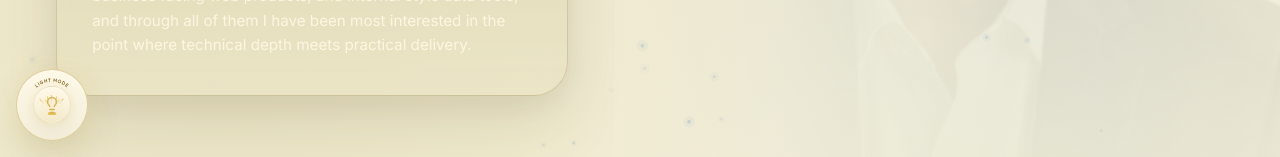
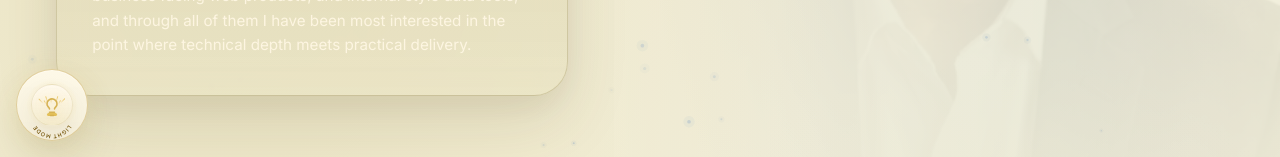
Before and after one commit to arjoneelghosh/mark2_execution, a React (Vite) app: page / in a window 1280 px wide. Both pictures are taken after a click on the button "DARK MODE". Shown: the part 643-800 px from the top of the page. Built offline with nearby package versions, Linux system fonts and the light colour scheme.

Commit message:
fix: rebalance bulb control layout and proportions

```diff
--- a/src/components/ui/ThemeToggle.tsx
+++ b/src/components/ui/ThemeToggle.tsx
@@ -29,7 +29,7 @@ const ThemeToggle: React.FC = () => {
         <path
           id={modeLabelArcId}
           className="theme-bulb-label-arc-path"
-          d="M 17 50 A 33 33 0 0 1 83 50"
+          d="M 77 65 A 27 27 0 0 1 23 65"
         />
         <text className="theme-bulb-ring-label">
           <textPath
@@ -37,7 +37,7 @@ const ThemeToggle: React.FC = () => {
             startOffset="50%"
             textAnchor="middle"
             lengthAdjust="spacingAndGlyphs"
-            textLength="48"
+            textLength="56"
           >
             {currentModeLabel.toUpperCase()}
           </textPath>
@@ -53,7 +53,7 @@ const ThemeToggle: React.FC = () => {
           <span className="theme-bulb-ray" />
           <span className="theme-bulb-ray" />
         </span>
-        <Lightbulb size={18} strokeWidth={1.85} className="theme-bulb-icon" />
+        <Lightbulb size={20} strokeWidth={1.9} className="theme-bulb-icon" />
         <span className="theme-bulb-filament" />
       </span>
     </button>
--- a/src/index.css
+++ b/src/index.css
@@ -675,9 +675,9 @@ a:hover {
 
   .theme-bulb-ring-label {
     font-family: 'Outfit', sans-serif;
-    font-size: 7.1px;
+    font-size: 8.2px;
     font-weight: 600;
-    letter-spacing: 0.13em;
+    letter-spacing: 0.11em;
     fill: rgb(var(--text-faint-rgb) / 0.9);
     transition: fill var(--transition-fast) ease;
   }
@@ -689,8 +689,8 @@ a:hover {
     flex-direction: column;
     align-items: center;
     justify-content: center;
-    width: 2.35rem;
-    height: 2.35rem;
+    width: 2.62rem;
+    height: 2.62rem;
     overflow: hidden;
     border-radius: 999px;
     border: 1px solid rgb(var(--border-rgb) / 0.28);
@@ -706,11 +706,11 @@ a:hover {
 
   .theme-bulb-rays {
     position: absolute;
-    top: 0.32rem;
+    top: 0.44rem;
     left: 50%;
     z-index: 0;
-    width: 1.18rem;
-    height: 0.72rem;
+    width: 1.34rem;
+    height: 0.7rem;
     pointer-events: none;
     opacity: 0;
     transform: translateX(-50%) translateY(0.08rem) scale(0.94);
@@ -734,53 +734,54 @@ a:hover {
   }
 
   .theme-bulb-ray:nth-child(1) {
-    left: 0.08rem;
-    height: 0.42rem;
-    transform: rotate(-42deg);
+    left: 0.06rem;
+    height: 0.37rem;
+    transform: rotate(-44deg);
   }
 
   .theme-bulb-ray:nth-child(2) {
     left: 0.22rem;
-    height: 0.28rem;
+    height: 0.22rem;
     width: 0.075rem;
-    transform: rotate(-28deg);
+    transform: rotate(-30deg);
   }
 
   .theme-bulb-ray:nth-child(3) {
-    left: 0.37rem;
-    height: 0.48rem;
-    transform: rotate(-14deg);
+    left: 0.39rem;
+    height: 0.44rem;
+    transform: rotate(-17deg);
   }
 
   .theme-bulb-ray:nth-child(4) {
-    left: 0.54rem;
-    height: 0.54rem;
+    left: 0.62rem;
+    height: 0.3rem;
     transform: translateX(-50%) rotate(0deg);
   }
 
   .theme-bulb-ray:nth-child(5) {
-    right: 0.37rem;
-    height: 0.48rem;
-    transform: rotate(14deg);
+    right: 0.39rem;
+    height: 0.44rem;
+    transform: rotate(17deg);
   }
 
   .theme-bulb-ray:nth-child(6) {
     right: 0.22rem;
-    height: 0.28rem;
+    height: 0.22rem;
     width: 0.075rem;
-    transform: rotate(28deg);
+    transform: rotate(30deg);
   }
 
   .theme-bulb-ray:nth-child(7) {
-    right: 0.08rem;
-    height: 0.42rem;
-    transform: rotate(42deg);
+    right: 0.06rem;
+    height: 0.37rem;
+    transform: rotate(44deg);
   }
 
   .theme-bulb-icon {
     position: relative;
     z-index: 1;
     color: rgb(var(--text-muted-rgb) / 0.84);
+    transform: translateY(0.14rem);
     transition:
       color var(--transition-fast) ease,
       filter var(--transition-fast) ease,
@@ -789,8 +790,8 @@ a:hover {
 
   .theme-bulb-filament {
     position: absolute;
-    bottom: 0.5rem;
-    width: 0.55rem;
+    bottom: 0.54rem;
+    width: 0.62rem;
     height: 0.18rem;
     border-radius: 999px;
     background: rgb(var(--text-faint-rgb) / 0.42);
```
Also changed, not shown: .restore/bulb-control-visual-proportion-fix-pass/restore_manifest.md (added), 1 other file (tests, documents, lock files or other folders).
